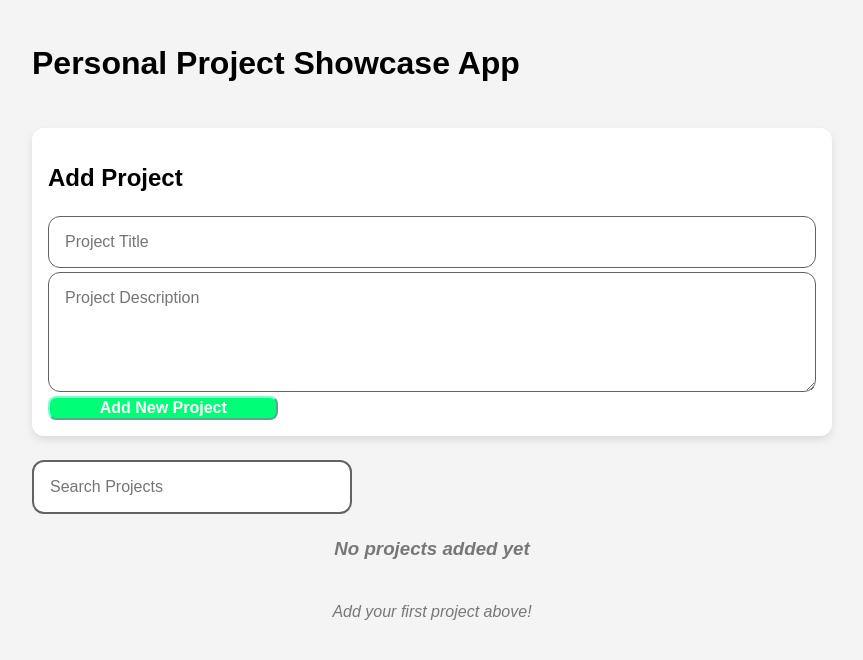
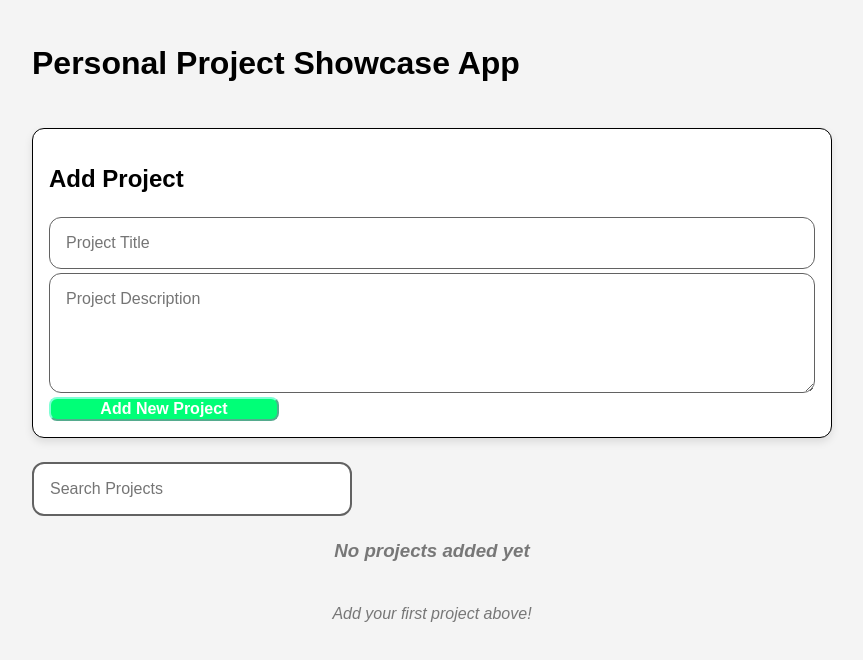
Before and after one commit to Matt20Swanberg/project-showcase-app, a React (Vite) app: page / in a window 1280 px wide. Shown: the top 660 px of the page, without its empty margins (208-1071 px from the left). Built offline with nearby package versions, Linux system fonts and the light colour scheme.

Commit message:
Updated styling

```diff
--- a/src/styles/App.css
+++ b/src/styles/App.css
@@ -32,7 +32,7 @@ Cards
   border-radius: 12px;
   padding: 16px 16px;
   box-shadow: 0 4px 8px rgba(0, 0, 0, 0.1);
-  border-color: black;
+  border: 1px solid black;
 }
 
 .project-card {
```
